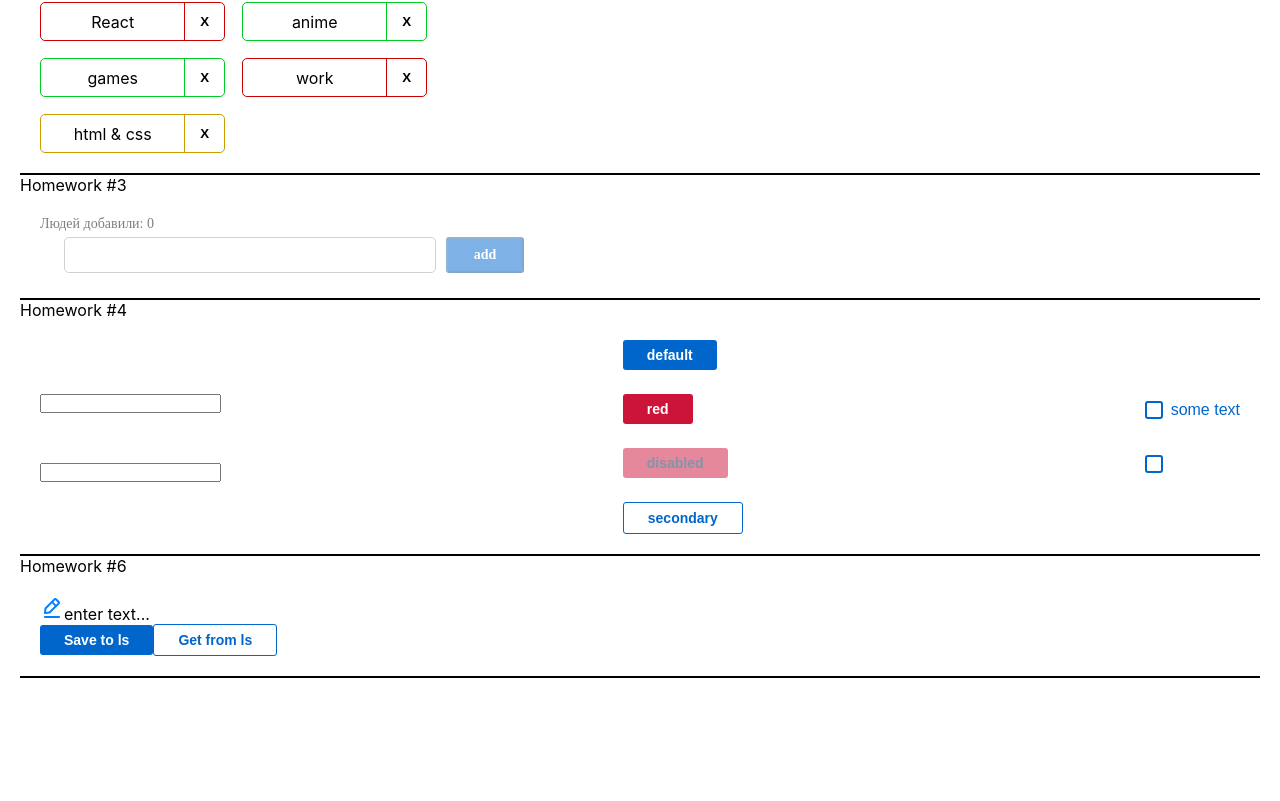
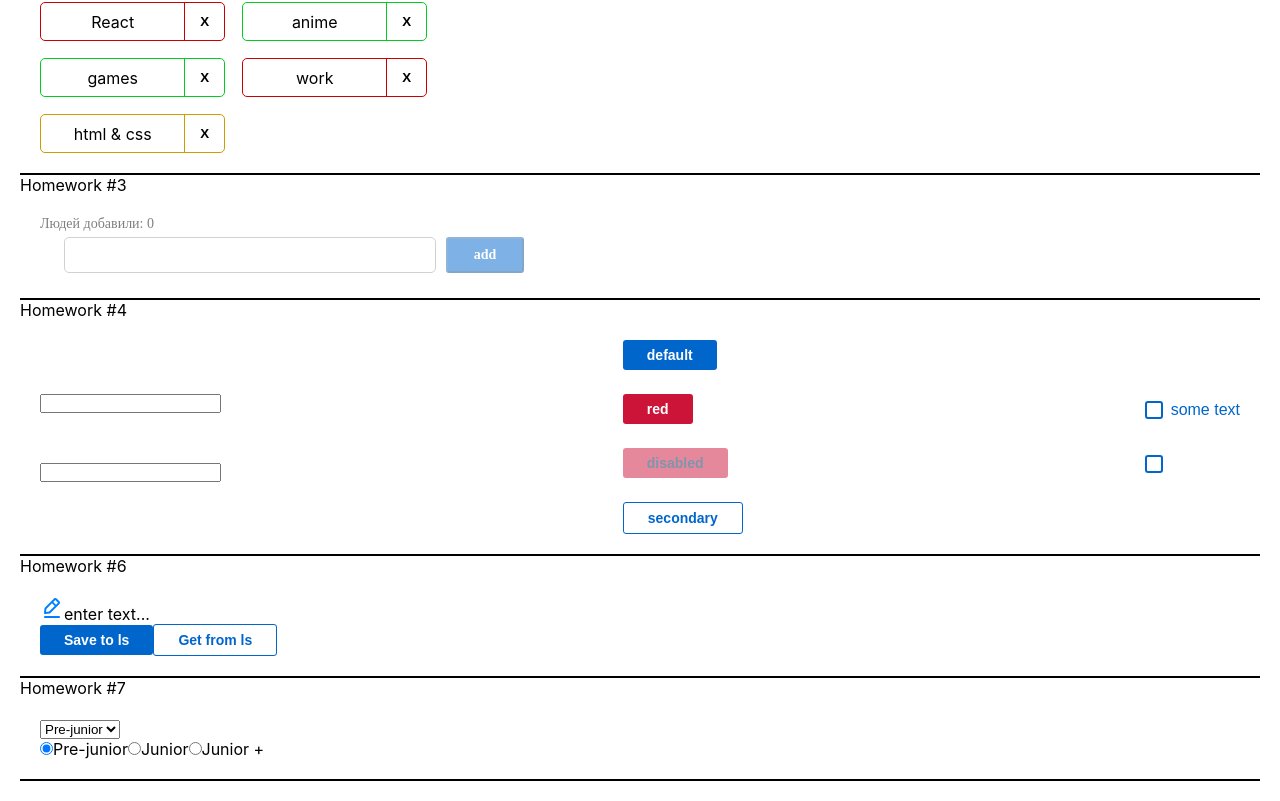
Before and after one commit to Mikalai88/task, a React (Create React App) app: page /#/ in a window 1280 px wide. Shown: the part 487-1288 px from the top of the page. Before the commit the page ends 1185 px from the top, so only its background shows below. Built offline with nearby package versions, Linux system fonts and the light colour scheme.

Commit message:
Commit DZ7

```diff
--- a/src/s1-main/App.tsx
+++ b/src/s1-main/App.tsx
@@ -2,6 +2,7 @@
 import s from './App.module.css'
 import HW5 from "../s2-homeworks/hw05/HW5";
 import HW6 from "../s2-homeworks/hw06/HW6";
+import HW7 from "../s2-homeworks/hw07/HW7";
 
 function App() {
     return (
@@ -15,6 +16,7 @@
             {/*при выполнении дз 5 и более - закомментировать здесь дз 1-4, так как они есть внутри дз 5*/}
             <HW5/>
             <HW6/>
+            <HW7/>
         </div>
     )
 }
--- a/src/s2-homeworks/hw07/HW7.tsx
+++ b/src/s2-homeworks/hw07/HW7.tsx
@@ -12,13 +12,14 @@
 * */
 
 const arr = [
-    { id: 1, value: 'x' },
-    { id: 2, value: 'y' },
-    { id: 3, value: 'z' },
+    { id: 1, value: 'Pre-junior' },
+    { id: 2, value: 'Junior' },
+    { id: 3, value: 'Junior +' },
 ] // value может быть изменено
 
 const HW7 = () => {
     const [value, onChangeOption] = useState(1) // селект и радио должны работать синхронно
+    console.log(typeof value);
 
     return (
         <div id={'hw7'}>
--- a/src/s2-homeworks/hw07/common/c5-SuperSelect/SuperSelect.tsx
+++ b/src/s2-homeworks/hw07/common/c5-SuperSelect/SuperSelect.tsx
@@ -37,6 +37,7 @@
 
     const onChangeCallback = (e: ChangeEvent<HTMLSelectElement>) => {
         // делают студенты
+        if (onChangeOption) {onChangeOption(Number(e.currentTarget.value))}
     }
 
     const finalSelectClassName = s.select + (className ? ' ' + className : '')
--- a/src/s2-homeworks/hw07/common/c6-SuperRadio/SuperRadio.tsx
+++ b/src/s2-homeworks/hw07/common/c6-SuperRadio/SuperRadio.tsx
@@ -36,6 +36,7 @@
 }) => {
     const onChangeCallback = (e: ChangeEvent<HTMLInputElement>) => {
         // делают студенты
+        if (onChangeOption) {onChangeOption(Number(e.currentTarget.value))}
     }
 
     const finalRadioClassName = s.radio + (className ? ' ' + className : '')
@@ -49,7 +50,9 @@
                       className={finalRadioClassName}
                       type={'radio'}
                       // name, checked, value делают студенты
-
+                      name={'Position'}
+                      value={o.id}
+                      checked={o.id === value}
                       onChange={onChangeCallback}
                       {...restProps}
                   />
```
Also changed, not shown: package.json (+7 -3 lines), 1 other file (tests, documents, lock files or other folders).
